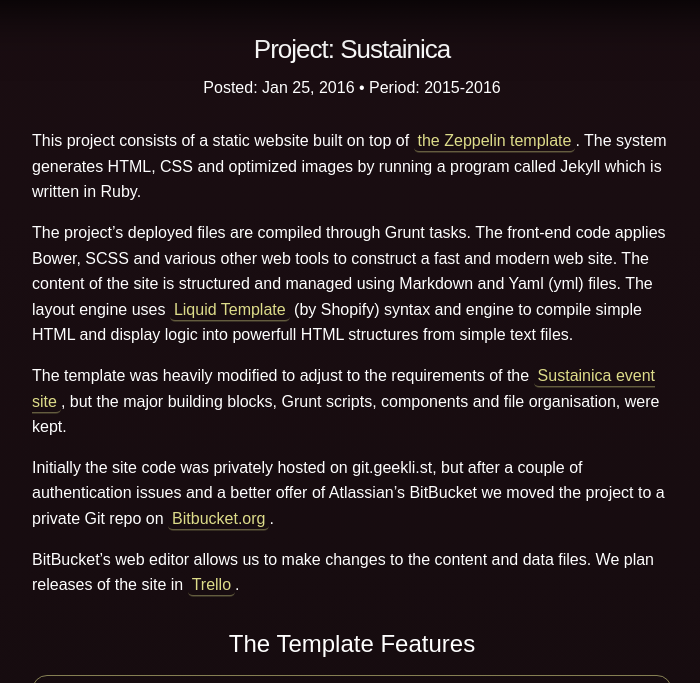
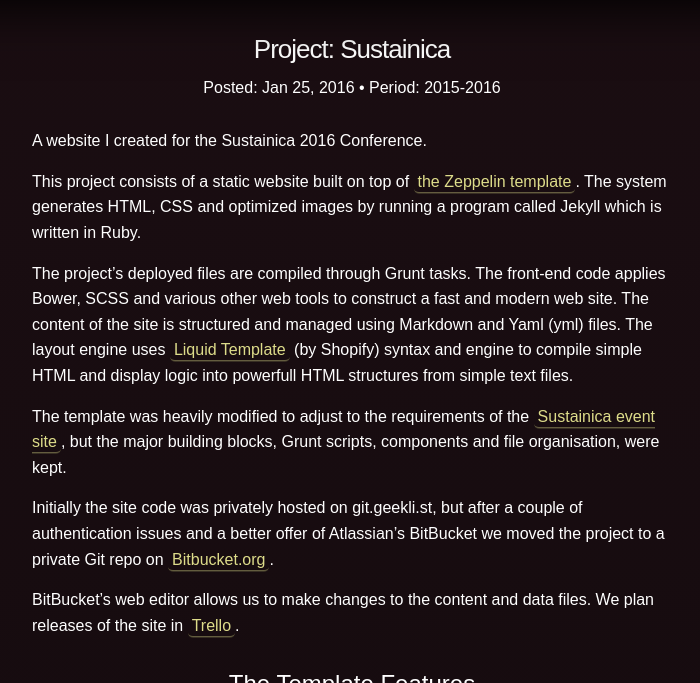
Before and after one commit to johanbove/johanbove.github.io, a Jekyll site: the page built from _posts/2016-01-25-project-sustainica.md, in a window 1280 px wide and 900 px high, cut to the strip 217-900 px from the top of the window. Shown: the whole strip, without its empty margins (288-988 px from the left). Built offline with Jekyll 4.4.1, drawn with Linux system fonts in a browser that asks for light colours.

Commit message:
Update 2016-01-25-project-sustainica.md
Added oneliner for project intro

```diff
--- a/_posts/2016-01-25-project-sustainica.md
+++ b/_posts/2016-01-25-project-sustainica.md
@@ -5,6 +5,8 @@
 timeframe: "2015-2016"
 category: projects
 ---
+
+A website I created for the Sustainica 2016 Conference.
 
 This project consists of a static website built on top of [the Zeppelin template](https://github.com/gdg-x/zeppelin). The system generates HTML, CSS and optimized images by running a program called Jekyll which is written in Ruby.
 
```
